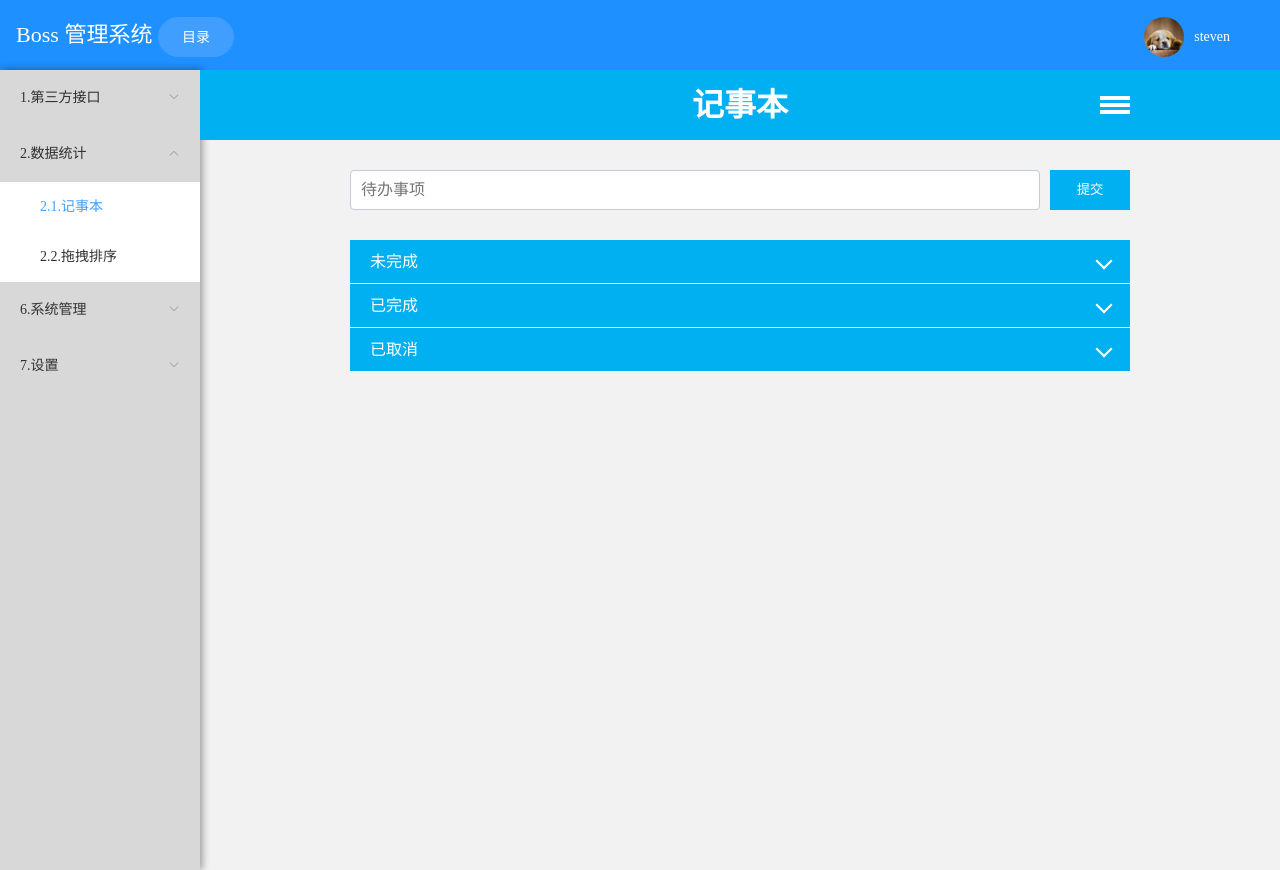
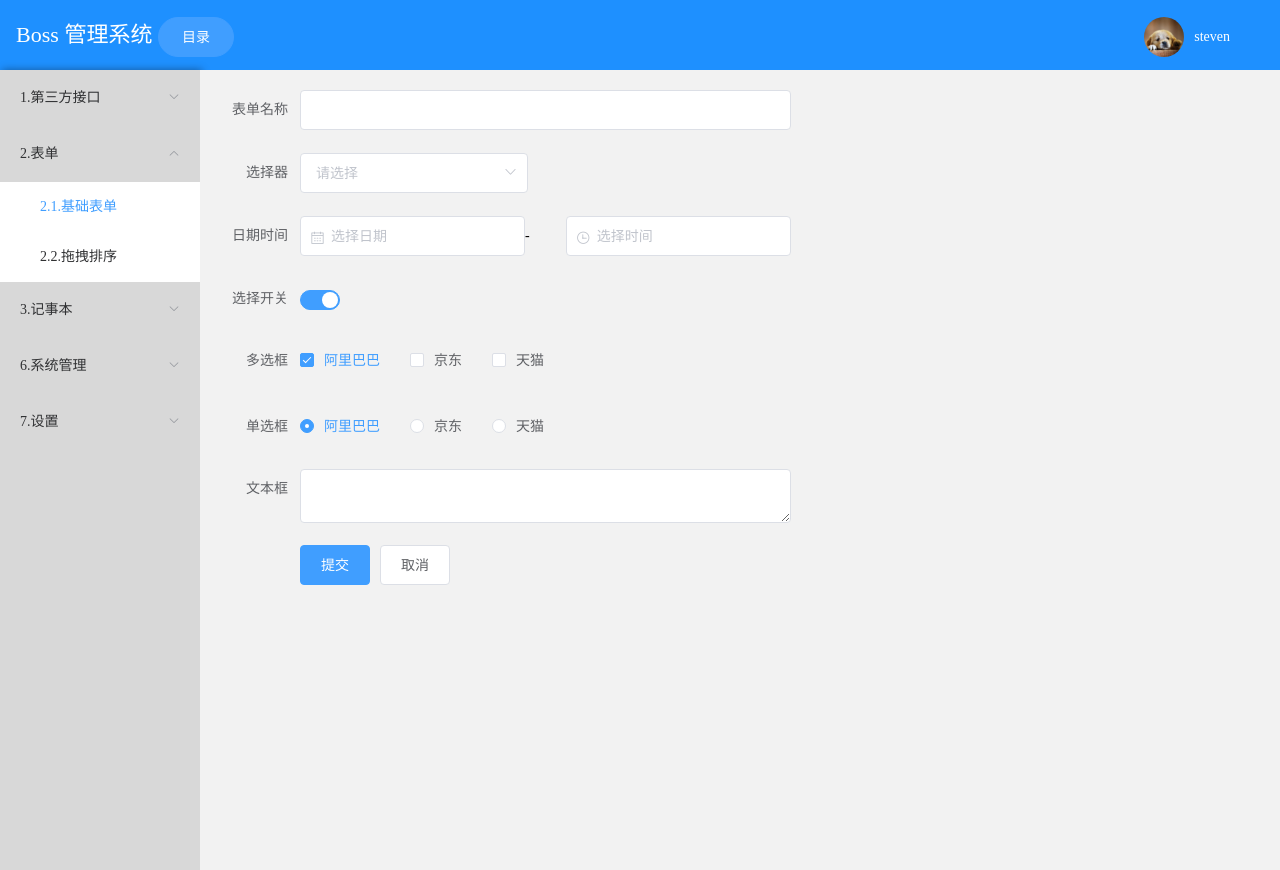
Before and after one commit to Stevendwy/back-stage, a Vue app: page /#/2.1 in a window 1280 px wide. Built offline with nearby package versions, Linux system fonts and the light colour scheme; what vue2-toast would draw is missing.

Commit message:
baseform 基础表单添加

```diff
--- /dev/null
+++ b/src/components/element/baseform.vue
@@ -0,0 +1,82 @@
+<template>
+    <div class="baseform">
+        <div class="form-box">
+            <el-form ref="form" :model="form" label-width="80px">
+                <el-form-item label="表单名称">
+                    <el-input v-model="form.name"></el-input>
+                </el-form-item>
+                <el-form-item label="选择器">
+                    <el-select v-model="form.region" placeholder="请选择">
+                        <el-option key="alibaba" label="阿里巴巴" value="alibaba"></el-option>
+                        <el-option key="jd" label="京东" value="jd"></el-option>
+                        <el-option key="bd" label="百度" value="bd"></el-option>
+                    </el-select>
+                </el-form-item>
+                <el-form-item label="日期时间">
+                    <el-col :span="11">
+                        <el-date-picker type="date" placeholder="选择日期" v-model="form.date1" style="width: 100%;"></el-date-picker>
+                    </el-col>
+                    <el-col class="line" :span="2">-</el-col>
+                    <el-col :span="11">
+                        <el-time-picker type="fixed-time" placeholder="选择时间" v-model="form.date2" style="width: 100%;"></el-time-picker>
+                    </el-col>
+                </el-form-item>
+                <el-form-item label="选择开关">
+                    <el-switch on-text="" off-text="" v-model="form.delivery"></el-switch>
+                </el-form-item>
+                <el-form-item label="多选框">
+                    <el-checkbox-group v-model="form.type">
+                        <el-checkbox label="阿里巴巴" name="type"></el-checkbox>
+                        <el-checkbox label="京东" name="type"></el-checkbox>
+                        <el-checkbox label="天猫" name="type"></el-checkbox>
+                    </el-checkbox-group>
+                </el-form-item>
+                <el-form-item label="单选框">
+                    <el-radio-group v-model="form.resource">
+                        <el-radio label="阿里巴巴"></el-radio>
+                        <el-radio label="京东"></el-radio>
+                        <el-radio label="天猫"></el-radio>
+                    </el-radio-group>
+                </el-form-item>
+                <el-form-item label="文本框">
+                    <el-input type="textarea" v-model="form.desc"></el-input>
+                </el-form-item>
+                <el-form-item>
+                    <el-button type="primary" @click="onSubmit">提交</el-button>
+                    <el-button>取消</el-button>
+                </el-form-item>
+            </el-form>
+        </div>
+
+    </div>
+</template>
+
+<script>
+    export default {
+        data: function(){
+            return {
+                form: {
+                    name: '',
+                    region: '',
+                    date1: '',
+                    date2: '',
+                    delivery: true,
+                    type: ['阿里巴巴'],
+                    resource: '阿里巴巴',
+                    desc: ''
+                }
+            }
+        },
+        methods: {
+            onSubmit() {
+                console.log(this.form)
+                this.$message.success('提交成功！');
+            }
+        }
+    }
+</script>
+<style>
+    .baseform{
+        padding: 20px;
+    }
+</style>
--- a/src/components/element/draglist.vue
+++ b/src/components/element/draglist.vue
@@ -80,12 +80,12 @@
 <style scoped>
     .main{
         background: none repeat scroll 0 0 #fff;
-        position: absolute;
+        /* position: absolute;
         left: 200px;
         right: 0;
         top: 70px;
-        bottom:0;
-        width: auto;
+        bottom:0; */
+        width: 100%;
         padding:40px;
         box-sizing: border-box;
         overflow-y: scroll;
--- a/src/components/home.vue
+++ b/src/components/home.vue
@@ -40,6 +40,9 @@
             display: inline-flex;
             width: e('calc(100% - 200px)');
             background-color: #f2f2f2;
+            min-height: 100vh;
+            margin: 0 auto;
+            position: relative;
         }
     }
 </style>
--- a/src/components/page/sidebar.vue
+++ b/src/components/page/sidebar.vue
@@ -41,36 +41,33 @@
               },
               {
                   "index": 2,
-                  "name": "数据统计",
+                  "name": "表单",
                   "subgroup": [
                       {
                           "code": "2.1",
-                          "name": "记事本"
+                          "name": "基础表单"
                       },
                       {
                           "code": "2.2",
                           "name": "拖拽排序"
-                      },
+                      }
+                  ]
+              },
+              {
+                  "index": 3,
+                  "name": "记事本",
+                  "subgroup": [
+                      {
+                          "code": "3.1",
+                          "name": "记事本"
+                      }
+                    //   ,
                     //   {
-                    //       "code": "2.3",
-                    //       "name": "查询错误"
+                    //       "code": "3.2",
+                    //       "name": "用户管理"
                     //   }
                   ]
               },
-            //   {
-            //       "index": 3,
-            //       "name": "用户管理",
-            //       "subgroup": [
-            //           {
-            //               "code": "3.1",
-            //               "name": "开通账户"
-            //           },
-            //           {
-            //               "code": "3.2",
-            //               "name": "用户管理"
-            //           }
-            //       ]
-            //   },
             //   {
             //       "index": 4,
             //       "name": "支付管理",
```
Also changed, not shown: src/router/index.js (+2 -5 lines).
